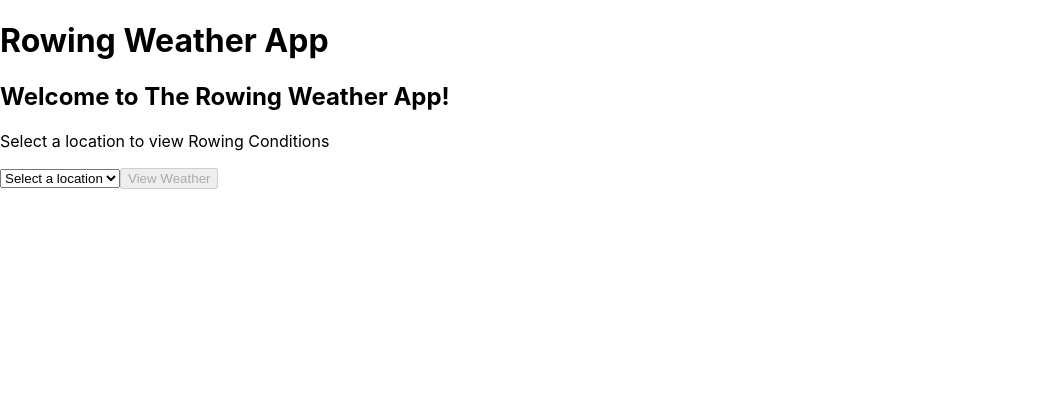
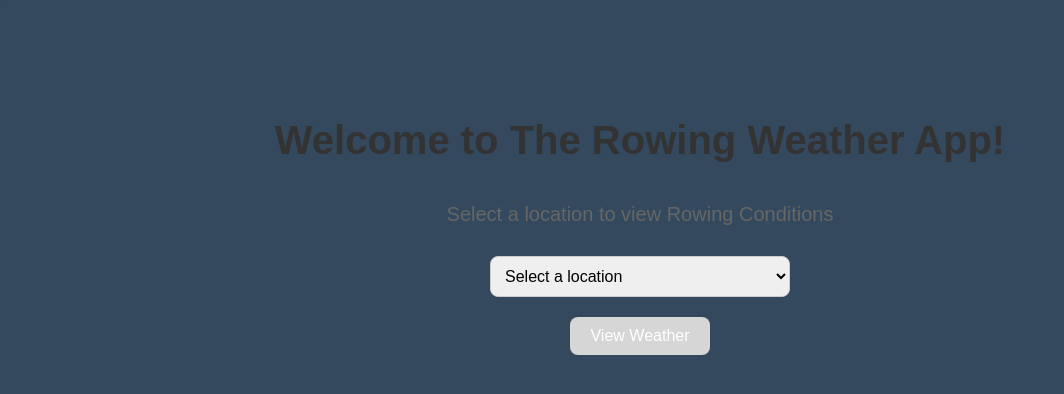
Before and after one commit to OscarWohlf/rowing-weather, a React (Create React App) app: page / in a window 1280 px wide. Shown: the top 394 px of the page, without its empty margins (0-1064 px from the left). Built offline with nearby package versions, Linux system fonts and the light colour scheme.

Commit message:
some styling

```diff
--- a/src/App.js
+++ b/src/App.js
@@ -3,9 +3,6 @@ import AppRoutes from "./routes";
 function App() {
   return (
     <div>
-      <header>
-        <h1>Rowing Weather App</h1>
-      </header>
       <main>
         <AppRoutes/>
       </main>
--- a/src/index.css
+++ b/src/index.css
@@ -1,13 +1,18 @@
-body {
+body, html {
+  background-color: #34495e;
+  color: #ecf0f1;
   margin: 0;
-  font-family: -apple-system, BlinkMacSystemFont, 'Segoe UI', 'Roboto', 'Oxygen',
-    'Ubuntu', 'Cantarell', 'Fira Sans', 'Droid Sans', 'Helvetica Neue',
-    sans-serif;
-  -webkit-font-smoothing: antialiased;
-  -moz-osx-font-smoothing: grayscale;
+  padding: 0;
+  font-family: Arial, sans-serif;
 }
 
-code {
-  font-family: source-code-pro, Menlo, Monaco, Consolas, 'Courier New',
-    monospace;
+.container {
+  background-color: #34495e;
+  padding: 20px;
+  border-radius: 8px;
 }
+
+
+a {
+  color: #3498db;
+}
--- /dev/null
+++ b/src/pages/HomePage.css
@@ -0,0 +1,54 @@
+.container {
+    display: flex;
+    flex-direction: column;
+    align-items: center;
+    justify-content: center;
+    height: 50vh; /* Full viewport height */
+    text-align: center;
+    padding: 20px;
+}
+
+h2 {
+    margin-bottom: 20px;
+    font-size: 2.5rem;
+    color: #333;
+}
+
+p {
+    margin-bottom: 30px;
+    font-size: 1.25rem;
+    color: #666;
+}
+
+/* Style for the select dropdown */
+select {
+    width: 100%;
+    max-width: 300px; /* Maximum width for the dropdown */
+    padding: 10px;
+    border-radius: 8px;
+    border: 1px solid #ccc;
+    font-size: 1rem;
+    margin-bottom: 20px;
+    outline: none;
+}
+
+/* Style for the button */
+button {
+    padding: 10px 20px;
+    font-size: 1rem;
+    color: white;
+    background-color: #007bff; /* Primary button color */
+    border: none;
+    border-radius: 8px;
+    cursor: pointer;
+    transition: background-color 0.3s ease;
+}
+
+button:hover {
+    background-color: #0056b3; /* Darker color on hover */
+}
+
+button:disabled {
+    background-color: #d6d6d6; /* Disabled button color */
+    cursor: not-allowed;
+}
--- a/src/pages/HomePage.js
+++ b/src/pages/HomePage.js
@@ -1,5 +1,6 @@
 import React, { useState } from 'react';
 import { Link, useNavigate } from 'react-router-dom';
+import './HomePage.css'
 
 function HomePage() {
     const [selectedLocation, setSelectedLocation] = useState('');
@@ -22,7 +23,7 @@ function HomePage() {
     };
 
     return (
-        <div>
+        <div className="container">
             <h2>Welcome to The Rowing Weather App!</h2>
             <p>Select a location to view Rowing Conditions</p>
             <select value={selectedLocation} onChange={handleLocationChange}>
--- /dev/null
+++ b/src/pages/WeatherPage.css
@@ -0,0 +1,30 @@
+.weather-container {
+    max-width: 800px;
+    margin: 0 auto;
+    padding: 20px;
+    background-color: #f8f9fa;
+    border-radius: 8px;
+  }
+
+  .weather-header {
+    display: flex;
+    justify-content: space-between;
+    align-items: center;
+    margin-bottom: 20px;
+  }
+
+  .weather-info {
+    padding: 20px;
+    background-color: #ffffff;
+    border-radius: 8px;
+    box-shadow: 0 0 10px rgba(0, 0, 0, 0.1);
+  }
+
+  .weather-info p {
+    margin: 10px 0;
+  }
+
+  .btn-secondary {
+    background-color: #6c757d;
+    border-color: #6c757d;
+  }
--- a/src/pages/WeatherPage.js
+++ b/src/pages/WeatherPage.js
@@ -1,20 +1,23 @@
 import React, { useState, useEffect } from 'react';
+import { useParams, useNavigate } from 'react-router-dom';
 import { fetchWeatherData } from '../services/weatherService';
-import { useParams } from 'react-router-dom';
+import './WeatherPage.css';
 
 function WeatherPage() {
-    const {location} = useParams();
+  const { location } = useParams();
   const [weatherData, setWeatherData] = useState(null);
   const [loading, setLoading] = useState(true);
   const [error, setError] = useState(null);
+  const navigate = useNavigate();
 
   useEffect(() => {
     const getWeather = async () => {
       try {
         const data = await fetchWeatherData(location);
         setWeatherData(data);
-            } catch(error) {
-                console.error('Failed to fetch weather data', error);
+      } catch (err) {
+        setError('Failed to fetch weather data.');
+        console.error('Error fetching weather data:', err);
       } finally {
         setLoading(false);
       }
@@ -23,31 +26,41 @@ function WeatherPage() {
     getWeather();
   }, [location]);
 
-    const formatTimeStamp = (timeStamp) => {
-        const date = new Date(timeStamp * 1000);
+  const formatTime = (timestamp) => {
+    if (!timestamp) return '';
+    const date = new Date(timestamp * 1000);
     return date.toLocaleTimeString();
-    }
+  };
+
+  const handleBackClick = () => {
+    navigate('/');
+  };
 
   if (loading) {
-        return <p>Loading weather data...</p>
+    return <p>Loading weather data...</p>;
   }
 
   if (error) {
-        return <p>{error}</p>
+    return <p>{error}</p>;
   }
 
-    return(
-        <div>
-            <h2>Weather at Rowing Location</h2>
+  return (
+    <div className="weather-container">
+      <div className="weather-header">
+        <h2>Weather at {location}</h2>
+        <button className="btn btn-secondary" onClick={handleBackClick}>
+          <i className="fas fa-arrow-left"></i> Back to Homepage
+        </button>
+      </div>
       {weatherData ? (
-                <div>
-                    <p>Location: {weatherData.name}</p>
-                    <p>Temperature: {weatherData.main.temp} C</p>
-                    <p>Wind Speed: {weatherData.wind.speed} m/s</p>
-                    <p>Updated at: {formatTimeStamp(weatherData.dt)}</p>
+        <div className="weather-info">
+          <p><strong>Location:</strong> {weatherData.name}</p>
+          <p><strong>Temperature:</strong> {weatherData.main.temp} °C</p>
+          <p><strong>Wind Speed:</strong> {weatherData.wind.speed} m/s</p>
+          <p><strong>Updated At:</strong> {formatTime(weatherData.dt)}</p>
         </div>
       ) : (
-                <p>No Data Available</p>
+        <p>No data available.</p>
       )}
     </div>
   );
```
Lines whose indentation alone changed are shown as unchanged.
